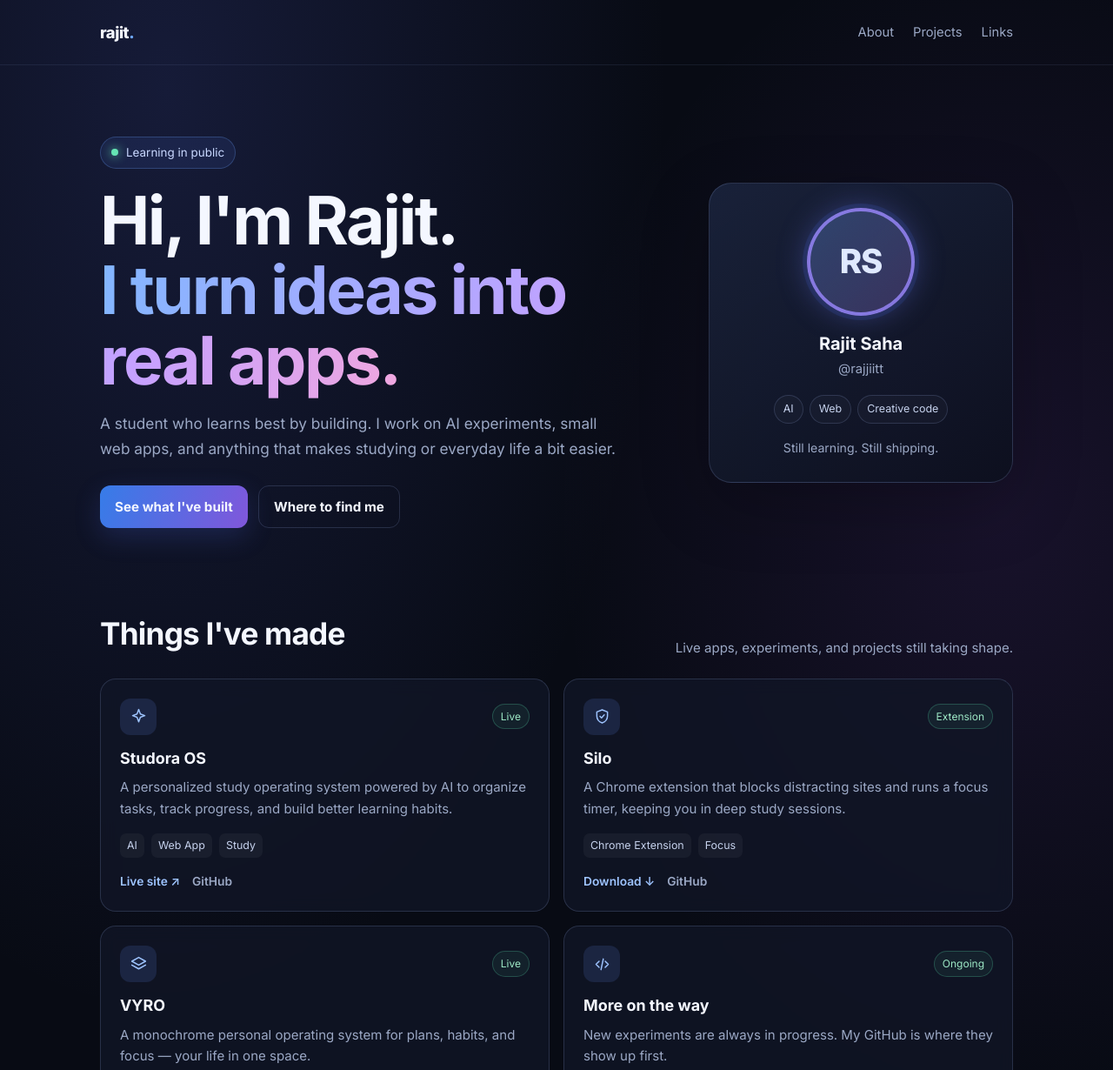
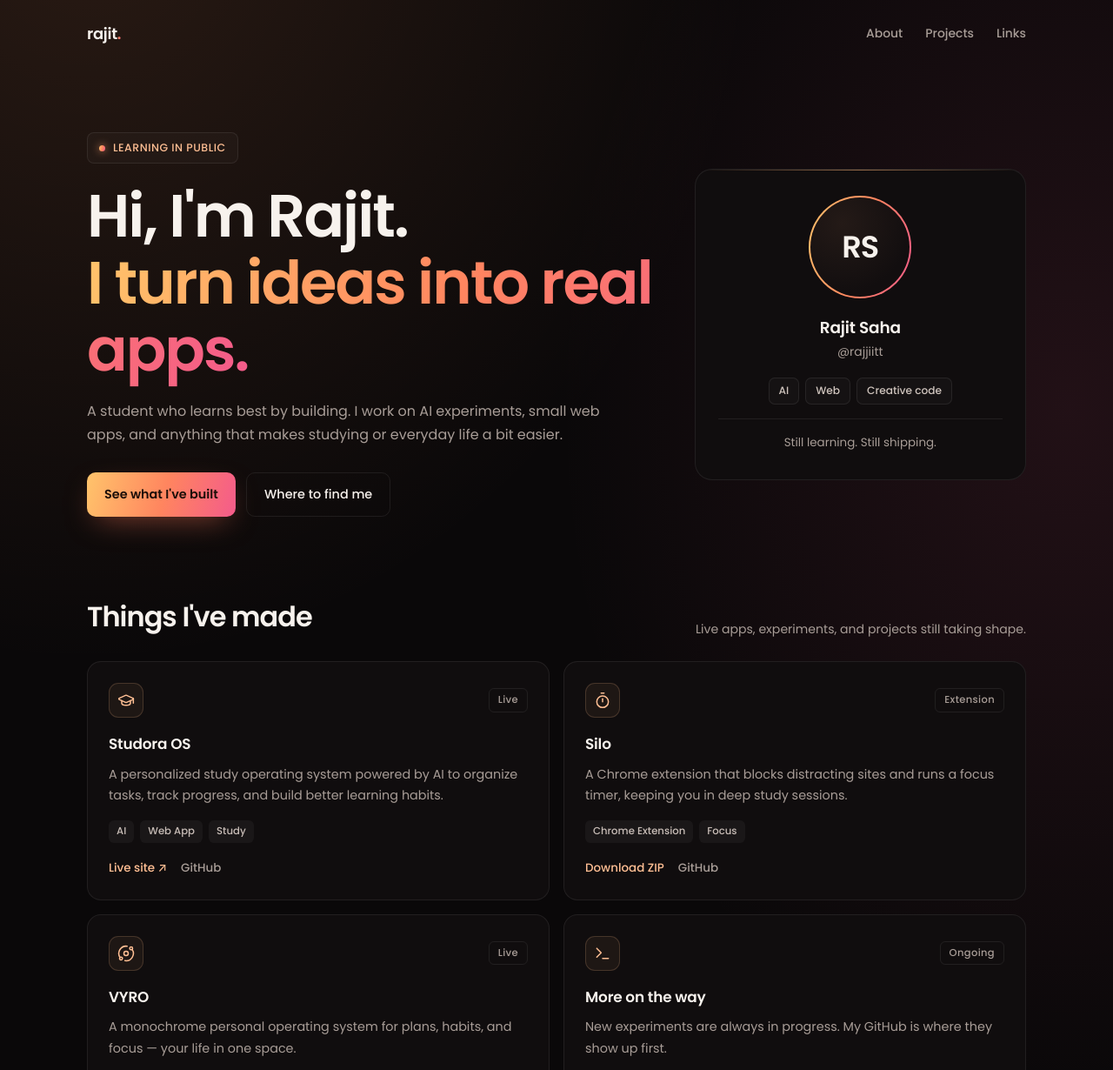
Before and after one commit to rajjiitt/rajjiitt.github.io, a plain HTML site: page index.html in a window 1280 px wide. Shown: the top 1230 px of the page at 87% size. Drawn offline with Linux system fonts and the light colour scheme.

Commit message:
Redesign with Poppins, ember gradient, and new icons

```diff
--- a/index.html
+++ b/index.html
@@ -3,13 +3,13 @@
 <head>
 <meta charset="utf-8">
 <meta name="viewport" content="width=device-width, initial-scale=1">
-<meta name="theme-color" content="#080b14">
+<meta name="theme-color" content="#0a0809">
 <meta name="description" content="Rajit Saha — a student developer building AI experiments, creative code, and small web projects.">
 <title>Rajit Saha | Developer Portfolio</title>
 <link rel="preconnect" href="https://fonts.googleapis.com">
 <link rel="preconnect" href="https://fonts.gstatic.com" crossorigin>
-<link href="https://fonts.googleapis.com/css2?family=Inter:wght@400;500;600;700;800&display=swap" rel="stylesheet">
-<link rel="stylesheet" href="style.css?v=2">
+<link href="https://fonts.googleapis.com/css2?family=Poppins:wght@400;500;600;700&display=swap" rel="stylesheet">
+<link rel="stylesheet" href="style.css?v=3">
 </head>
 <body>
 <header>
@@ -38,7 +38,7 @@
     </div>
 
     <aside class="profile-card" id="about">
-      <div class="avatar" aria-hidden="true">RS</div>
+      <div class="avatar-ring" aria-hidden="true"><div class="avatar">RS</div></div>
       <h2>Rajit Saha</h2>
       <p class="handle">@rajjiitt</p>
       <div class="mini-tags">
@@ -60,7 +60,7 @@
       <article class="card">
         <div class="card-top">
           <span class="card-icon" aria-hidden="true">
-            <svg viewBox="0 0 24 24"><path d="M12 3l2.2 5.8L20 11l-5.8 2.2L12 19l-2.2-5.8L4 11l5.8-2.2L12 3Z"/></svg>
+            <svg viewBox="0 0 24 24"><path d="M21.42 10.92a1 1 0 0 0-.02-1.84L12.83 5.18a2 2 0 0 0-1.66 0L2.6 9.08a1 1 0 0 0 0 1.83l8.57 3.91a2 2 0 0 0 1.66 0l8.59-3.9Z"/><path d="M22 10v6"/><path d="M6 12.5V16a6 3 0 0 0 12 0v-3.5"/></svg>
           </span>
           <span class="pill">Live</span>
         </div>
@@ -76,7 +76,7 @@
       <article class="card">
         <div class="card-top">
           <span class="card-icon" aria-hidden="true">
-            <svg viewBox="0 0 24 24"><path d="M12 3.5 5 6.2v5.1c0 4.3 2.8 7.7 7 9.2 4.2-1.5 7-4.9 7-9.2V6.2L12 3.5Z"/><path d="m9.2 11.9 2 2 3.6-3.8"/></svg>
+            <svg viewBox="0 0 24 24"><path d="M10 2h4"/><path d="M12 14v-4"/><circle cx="12" cy="14" r="8"/></svg>
           </span>
           <span class="pill">Extension</span>
         </div>
@@ -84,7 +84,7 @@
         <p>A Chrome extension that blocks distracting sites and runs a focus timer, keeping you in deep study sessions.</p>
         <div class="stack"><span>Chrome Extension</span><span>Focus</span></div>
         <div class="card-links">
-          <a href="./Silo-3.4.0.zip" download="Silo-3.4.0.zip">Download ↓</a>
+          <a href="./Silo-3.4.0.zip" download="Silo-3.4.0.zip">Download ZIP</a>
           <a href="https://github.com/rajjiitt/Silo" target="_blank" rel="noopener">GitHub</a>
         </div>
       </article>
@@ -92,7 +92,7 @@
       <article class="card">
         <div class="card-top">
           <span class="card-icon" aria-hidden="true">
-            <svg viewBox="0 0 24 24"><path d="m12 3 9 5-9 5-9-5 9-5Z"/><path d="m3 13 9 5 9-5"/></svg>
+            <svg viewBox="0 0 24 24"><circle cx="12" cy="12" r="3"/><circle cx="19" cy="5" r="2"/><circle cx="5" cy="19" r="2"/><path d="M10.4 21.9a10 10 0 0 0 9.94-15.42"/><path d="M13.5 2.1a10 10 0 0 0-9.84 15.42"/></svg>
           </span>
           <span class="pill">Live</span>
         </div>
@@ -108,7 +108,7 @@
       <article class="card">
         <div class="card-top">
           <span class="card-icon" aria-hidden="true">
-            <svg viewBox="0 0 24 24"><path d="m8 8-4 4 4 4M16 8l4 4-4 4M13.5 5l-3 14"/></svg>
+            <svg viewBox="0 0 24 24"><polyline points="4 17 10 11 4 5"/><line x1="12" x2="20" y1="19" y2="19"/></svg>
           </span>
           <span class="pill">Ongoing</span>
         </div>
@@ -130,29 +130,29 @@
 
     <div class="socials">
       <a class="social" href="https://github.com/rajjiitt" target="_blank" rel="noopener">
-        <span class="social-icon gh" aria-hidden="true">
+        <span class="social-icon" aria-hidden="true">
           <svg class="icon-fill" viewBox="0 0 24 24"><path d="M12 .297c-6.63 0-12 5.373-12 12 0 5.303 3.438 9.8 8.205 11.387.6.113.82-.258.82-.577 0-.285-.01-1.04-.015-2.04-3.338.724-4.042-1.61-4.042-1.61-.546-1.387-1.333-1.756-1.333-1.756-1.09-.745.083-.73.083-.73 1.205.084 1.84 1.237 1.84 1.237 1.07 1.834 2.807 1.304 3.492.997.108-.775.42-1.305.763-1.605-2.665-.3-5.466-1.333-5.466-5.93 0-1.31.467-2.38 1.235-3.22-.124-.303-.536-1.523.117-3.176 0 0 1.008-.322 3.3 1.23.957-.266 1.983-.399 3.003-.404 1.02.005 2.047.138 3.006.404 2.29-1.552 3.296-1.23 3.296-1.23.655 1.653.243 2.873.12 3.176.77.84 1.233 1.91 1.233 3.22 0 4.61-2.805 5.625-5.475 5.92.43.37.814 1.102.814 2.222 0 1.604-.015 2.896-.015 3.286 0 .32.216.694.825.576C20.565 22.092 24 17.592 24 12.297c0-6.627-5.373-12-12-12Z"/></svg>
         </span>
         <span><strong>GitHub</strong><small>github.com/rajjiitt</small></span>
       </a>
 
       <a class="social" href="https://www.instagram.com/rajjiitt.ig/" target="_blank" rel="noopener">
-        <span class="social-icon ig" aria-hidden="true">
-          <svg viewBox="0 0 24 24"><rect x="4" y="4" width="16" height="16" rx="5"/><circle cx="12" cy="12" r="3.6"/><circle cx="17" cy="7" r="1"/></svg>
+        <span class="social-icon" aria-hidden="true">
+          <svg viewBox="0 0 24 24"><rect width="18" height="18" x="3" y="3" rx="5"/><path d="M16 11.37A4 4 0 1 1 12.63 8 4 4 0 0 1 16 11.37Z"/><path d="M17.5 6.5h.01"/></svg>
         </span>
         <span><strong>Instagram</strong><small>@rajjiitt.ig</small></span>
       </a>
 
       <a class="social" href="mailto:rajitsaha152@gmail.com">
-        <span class="social-icon ml" aria-hidden="true">
-          <svg viewBox="0 0 24 24"><rect x="4" y="6" width="16" height="12" rx="2.5"/><path d="m4.5 7.5 7.5 5.5 7.5-5.5"/></svg>
+        <span class="social-icon" aria-hidden="true">
+          <svg viewBox="0 0 24 24"><rect width="20" height="16" x="2" y="4" rx="2"/><path d="m22 7-8.97 5.7a2 2 0 0 1-2.06 0L2 7"/></svg>
         </span>
         <span><strong>Email</strong><small>rajitsaha152@gmail.com</small></span>
       </a>
 
       <a class="social" href="./Silo-3.4.0.zip" download="Silo-3.4.0.zip">
-        <span class="social-icon dl" aria-hidden="true">
-          <svg viewBox="0 0 24 24"><path d="M12 4v10m0 0 4.2-4.2M12 14 7.8 9.8M5.5 19h13"/></svg>
+        <span class="social-icon" aria-hidden="true">
+          <svg viewBox="0 0 24 24"><path d="M21 15v4a2 2 0 0 1-2 2H5a2 2 0 0 1-2-2v-4"/><path d="m7 10 5 5 5-5"/><path d="M12 15V3"/></svg>
         </span>
         <span><strong>Silo</strong><small>Download the extension</small></span>
       </a>
--- a/style.css
+++ b/style.css
@@ -1,11 +1,16 @@
 :root {
-  --bg: #080b14;
-  --panel: rgba(17, 23, 39, .78);
-  --text: #f4f7ff;
-  --muted: #9ba8c5;
-  --blue: #6ea8ff;
-  --purple: #b58aff;
-  --border: rgba(145, 166, 220, .20);
+  --bg: #0a0809;
+  --surface: #100d0e;
+  --surface-2: #151113;
+  --text: #f7f2ed;
+  --muted: #a89d97;
+  --line: rgba(255, 255, 255, .075);
+  --line-strong: rgba(255, 190, 140, .38);
+  --ember-1: #ffc46b;
+  --ember-2: #ff855f;
+  --ember-3: #f45b8b;
+  --accent-soft: #ffbf94;
+  --gradient: linear-gradient(105deg, var(--ember-1), var(--ember-2) 52%, var(--ember-3));
 }
 
 * { box-sizing: border-box; margin: 0; padding: 0; }
@@ -14,286 +19,329 @@ html { scroll-behavior: smooth; }
 
 body {
   background:
-    radial-gradient(ellipse at 15% 5%, rgba(77, 91, 200, .20), transparent 36rem),
-    radial-gradient(ellipse at 90% 28%, rgba(132, 63, 195, .13), transparent 32rem),
+    radial-gradient(ellipse 60% 42% at 8% -6%, rgba(255, 150, 90, .13), transparent),
+    radial-gradient(ellipse 46% 38% at 96% 22%, rgba(244, 91, 139, .10), transparent),
+    radial-gradient(ellipse 55% 40% at 50% 110%, rgba(255, 130, 90, .05), transparent),
     var(--bg);
   color: var(--text);
-  font-family: Inter, ui-sans-serif, system-ui, -apple-system, "Segoe UI", sans-serif;
-  line-height: 1.65;
+  font-family: Poppins, ui-sans-serif, system-ui, -apple-system, "Segoe UI", sans-serif;
+  font-size: .98rem;
+  line-height: 1.7;
   min-height: 100vh;
   -webkit-font-smoothing: antialiased;
 }
 
 a { color: inherit; text-decoration: none; }
 
-.wrap { width: min(1050px, calc(100% - 36px)); margin: 0 auto; }
+.wrap { width: min(1080px, calc(100% - 40px)); margin: 0 auto; }
 
-header { padding: 22px 0; border-bottom: 1px solid rgba(145, 166, 220, .10); }
+header { padding: 24px 0; }
 
 nav { display: flex; align-items: center; justify-content: space-between; gap: 20px; }
 
-.brand { font-weight: 800; letter-spacing: -.5px; font-size: 1.15rem; }
-.brand span { color: var(--blue); }
+.brand { font-weight: 600; font-size: 1.12rem; letter-spacing: -.3px; }
+.brand span { background: var(--gradient); -webkit-background-clip: text; background-clip: text; color: transparent; }
 
-.navlinks { display: flex; gap: 22px; color: var(--muted); font-size: .92rem; }
-.navlinks a:hover { color: #fff; }
+.navlinks { display: flex; gap: 26px; color: var(--muted); font-size: .87rem; font-weight: 500; }
+.navlinks a { transition: color .2s; }
+.navlinks a:hover { color: var(--text); }
 
 .hero {
-  padding: 82px 0 64px;
+  padding: 74px 0 58px;
   display: grid;
-  grid-template-columns: 1.5fr .8fr;
+  grid-template-columns: 1.45fr .85fr;
   align-items: center;
-  gap: 44px;
+  gap: 48px;
 }
 
 .eyebrow {
   display: inline-flex;
   align-items: center;
   gap: 9px;
-  color: #c9d8ff;
-  background: rgba(89, 132, 255, .10);
-  border: 1px solid rgba(110, 168, 255, .25);
-  padding: 6px 12px;
-  border-radius: 999px;
-  font-size: .84rem;
+  padding: 6px 13px;
+  border: 1px solid var(--line);
+  border-radius: 8px;
+  background: rgba(255, 255, 255, .025);
+  color: var(--accent-soft);
+  font-size: .78rem;
+  font-weight: 500;
+  letter-spacing: .04em;
+  text-transform: uppercase;
 }
 
 .dot {
-  width: 8px;
-  height: 8px;
-  background: #65e6b4;
+  width: 7px;
+  height: 7px;
   border-radius: 50%;
-  box-shadow: 0 0 12px #65e6b4;
+  background: var(--gradient);
+  box-shadow: 0 0 10px rgba(255, 160, 110, .8);
 }
 
 h1 {
-  font-size: clamp(2.6rem, 7vw, 4.8rem);
-  line-height: 1.05;
-  letter-spacing: -2.5px;
-  margin: 20px 0 18px;
+  font-size: clamp(2.4rem, 6.4vw, 4.3rem);
+  font-weight: 600;
+  line-height: 1.12;
+  letter-spacing: -2px;
+  margin: 22px 0 18px;
 }
 
 .gradient {
-  background: linear-gradient(100deg, #82b6ff, #c5a1ff 65%, #f0a7df);
+  background: var(--gradient);
   -webkit-background-clip: text;
   background-clip: text;
   color: transparent;
 }
 
-.intro { color: var(--muted); font-size: 1.08rem; max-width: 610px; }
+.intro { color: var(--muted); max-width: 590px; font-size: 1rem; }
 
-.actions { display: flex; flex-wrap: wrap; gap: 12px; margin-top: 28px; }
+.actions { display: flex; flex-wrap: wrap; gap: 12px; margin-top: 30px; }
 
 .btn {
   display: inline-flex;
   align-items: center;
   justify-content: center;
-  gap: 9px;
-  padding: 11px 17px;
-  border-radius: 12px;
-  font-weight: 700;
-  font-size: .95rem;
-  border: 1px solid var(--border);
+  gap: 8px;
+  padding: 12px 20px;
+  border-radius: 10px;
+  border: 1px solid var(--line);
+  font-family: inherit;
+  font-size: .9rem;
+  font-weight: 500;
   transition: transform .2s, border-color .2s, background .2s;
 }
-.btn:hover { transform: translateY(-3px); border-color: rgba(126, 169, 255, .65); }
+.btn:hover { transform: translateY(-2px); border-color: var(--line-strong); background: rgba(255, 255, 255, .03); }
 
 .primary {
-  background: linear-gradient(110deg, #367ce8, #8057db);
+  background: var(--gradient);
   border: 0;
-  box-shadow: 0 10px 30px rgba(72, 100, 220, .22);
+  color: #1c0f09;
+  font-weight: 600;
+  box-shadow: 0 12px 34px -12px rgba(255, 120, 90, .55);
 }
+.primary:hover { background: var(--gradient); filter: brightness(1.06); }
 
 .profile-card {
-  padding: 28px;
-  border: 1px solid var(--border);
-  border-radius: 26px;
-  background: linear-gradient(145deg, rgba(28, 38, 65, .82), rgba(12, 16, 29, .84));
-  box-shadow: 0 25px 80px rgba(0, 0, 0, .22);
+  position: relative;
+  overflow: hidden;
+  padding: 30px 26px;
+  border: 1px solid var(--line);
+  border-radius: 20px;
+  background: var(--surface);
   text-align: center;
 }
+.profile-card::before {
+  content: "";
+  position: absolute;
+  inset: 0 0 auto;
+  height: 1px;
+  background: linear-gradient(90deg, transparent, rgba(255, 180, 120, .55), transparent);
+}
+.profile-card h2 { font-size: 1.16rem; font-weight: 600; letter-spacing: -.2px; }
 
+.avatar-ring {
+  width: 118px;
+  height: 118px;
+  margin: 0 auto 18px;
+  padding: 2px;
+  border-radius: 50%;
+  background: var(--gradient);
+}
 .avatar {
-  width: 124px;
-  height: 124px;
-  margin: 0 auto 16px;
+  width: 100%;
+  height: 100%;
   display: grid;
   place-items: center;
   border-radius: 50%;
-  border: 4px solid rgba(155, 137, 255, .8);
-  box-shadow: 0 0 0 5px rgba(73, 117, 255, .12), 0 0 34px rgba(114, 126, 255, .35);
-  background: linear-gradient(135deg, rgba(110, 168, 255, .28), rgba(181, 138, 255, .24));
-  font-size: 2.4rem;
-  font-weight: 800;
+  background: radial-gradient(circle at 32% 26%, #241a17, #120e0f 70%);
+  font-size: 2.2rem;
+  font-weight: 600;
   letter-spacing: -1px;
-  color: #dfe9ff;
+  color: var(--text);
 }
 
-.profile-card h2 { font-size: 1.25rem; }
-
-.handle { color: var(--muted); font-size: .92rem; }
+.handle { color: var(--muted); font-size: .87rem; }
 
 .mini-tags { display: flex; justify-content: center; flex-wrap: wrap; gap: 7px; margin-top: 18px; }
 
 .tag {
-  font-size: .78rem;
-  padding: 5px 10px;
-  border: 1px solid var(--border);
-  border-radius: 999px;
-  color: #c6d2ed;
+  padding: 4px 11px;
+  border: 1px solid var(--line);
+  border-radius: 7px;
+  color: #cfc4bd;
+  font-size: .76rem;
+  font-weight: 500;
   background: rgba(255, 255, 255, .025);
 }
 
-.tagline { color: var(--muted); font-size: .88rem; margin-top: 16px; }
+.tagline { margin-top: 16px; padding-top: 16px; border-top: 1px solid var(--line); color: var(--muted); font-size: .84rem; }
 
-section { padding: 28px 0 52px; }
+section { padding: 30px 0 54px; }
 
 .section-heading {
   display: flex;
   align-items: flex-end;
   justify-content: space-between;
-  gap: 18px;
-  margin-bottom: 22px;
+  gap: 20px;
+  margin-bottom: 24px;
 }
-.section-heading h2 { font-size: clamp(1.6rem, 4vw, 2.2rem); letter-spacing: -.8px; }
-.section-heading p { color: var(--muted); font-size: .94rem; }
+.section-heading h2 { font-size: clamp(1.5rem, 3.6vw, 2rem); font-weight: 600; letter-spacing: -1px; }
+.section-heading p { color: var(--muted); font-size: .88rem; }
 
 .grid { display: grid; grid-template-columns: repeat(2, minmax(0, 1fr)); gap: 16px; }
 
 .card {
+  position: relative;
   display: flex;
   flex-direction: column;
-  background: var(--panel);
-  border: 1px solid var(--border);
-  border-radius: 18px;
-  padding: 22px;
-  backdrop-filter: blur(10px);
-  transition: transform .2s, border-color .2s;
+  padding: 24px;
+  border: 1px solid var(--line);
+  border-radius: 16px;
+  background: var(--surface);
+  transition: transform .22s, border-color .22s, box-shadow .22s;
 }
-.card:hover { transform: translateY(-4px); border-color: rgba(128, 164, 255, .48); }
+.card::before {
+  content: "";
+  position: absolute;
+  top: -1px;
+  left: 24px;
+  right: 24px;
+  height: 1px;
+  background: linear-gradient(90deg, transparent, rgba(255, 180, 120, .6), transparent);
+  opacity: 0;
+  transition: opacity .22s;
+}
+.card:hover { transform: translateY(-4px); border-color: var(--line-strong); box-shadow: 0 22px 44px -26px rgba(255, 130, 95, .45); }
+.card:hover::before { opacity: 1; }
 
-.card-top { display: flex; justify-content: space-between; align-items: center; gap: 12px; margin-bottom: 12px; }
+.card-top { display: flex; align-items: center; justify-content: space-between; gap: 12px; margin-bottom: 16px; }
 
 .card-icon {
-  width: 42px;
-  height: 42px;
+  width: 40px;
+  height: 40px;
   display: grid;
   place-items: center;
-  border-radius: 12px;
-  background: rgba(105, 145, 255, .14);
-  color: #9ec4ff;
+  border-radius: 11px;
+  border: 1px solid rgba(255, 190, 140, .18);
+  background: rgba(255, 180, 120, .06);
+  color: var(--accent-soft);
 }
 .card-icon svg {
-  width: 21px;
-  height: 21px;
+  width: 20px;
+  height: 20px;
   fill: none;
   stroke: currentColor;
-  stroke-width: 1.7;
+  stroke-width: 1.8;
   stroke-linecap: round;
   stroke-linejoin: round;
 }
 
 .pill {
-  color: #9de8c6;
-  font-size: .75rem;
-  border: 1px solid rgba(90, 220, 170, .25);
-  background: rgba(90, 220, 170, .07);
-  border-radius: 999px;
-  padding: 4px 9px;
+  padding: 3px 10px;
+  border: 1px solid var(--line);
+  border-radius: 6px;
+  color: var(--muted);
+  font-size: .72rem;
+  font-weight: 500;
+  letter-spacing: .03em;
   white-space: nowrap;
 }
 
-.card h3 { font-size: 1.12rem; margin-bottom: 7px; }
-.card p { color: var(--muted); font-size: .94rem; }
+.card h3 { font-size: 1.06rem; font-weight: 600; letter-spacing: -.2px; margin-bottom: 8px; }
+.card p { color: var(--muted); font-size: .9rem; }
 
-.stack { display: flex; gap: 8px; flex-wrap: wrap; margin-top: 15px; }
+.stack { display: flex; flex-wrap: wrap; gap: 7px; margin-top: 16px; }
 .stack span {
-  font-size: .78rem;
-  color: #c6d2ed;
+  padding: 3px 9px;
+  border-radius: 6px;
   background: rgba(255, 255, 255, .045);
-  padding: 4px 8px;
-  border-radius: 7px;
+  color: #c8bdb7;
+  font-size: .73rem;
+  font-weight: 500;
 }
 
-.card-links { display: flex; flex-wrap: wrap; gap: 14px; margin-top: auto; padding-top: 16px; }
-.card-links a { font-size: .86rem; font-weight: 600; color: #9ec4ff; }
-.card-links a:hover { color: #fff; text-decoration: underline; }
+.card-links { display: flex; flex-wrap: wrap; gap: 16px; margin-top: auto; padding-top: 18px; }
+.card-links a { color: var(--accent-soft); font-size: .84rem; font-weight: 500; }
+.card-links a:hover { text-decoration: underline; text-underline-offset: 3px; }
 .card-links a + a { color: var(--muted); }
-.card-links a + a:hover { color: #fff; }
+.card-links a + a:hover { color: var(--text); }
 
 .socials { display: grid; grid-template-columns: repeat(2, minmax(0, 1fr)); gap: 12px; }
 
 .social {
   display: flex;
   align-items: center;
-  gap: 13px;
-  padding: 15px;
-  border: 1px solid var(--border);
-  border-radius: 14px;
-  background: rgba(17, 23, 39, .65);
-  transition: transform .2s, border-color .2s;
+  gap: 14px;
+  padding: 15px 16px;
+  border: 1px solid var(--line);
+  border-radius: 13px;
+  background: var(--surface);
+  transition: transform .2s, border-color .2s, background .2s;
 }
-.social:hover { transform: translateY(-3px); border-color: rgba(126, 169, 255, .55); }
+.social:hover { transform: translateY(-3px); border-color: var(--line-strong); background: var(--surface-2); }
 
 .social-icon {
-  width: 43px;
-  height: 43px;
+  width: 40px;
+  height: 40px;
+  flex-shrink: 0;
   display: grid;
   place-items: center;
-  border-radius: 13px;
-  flex-shrink: 0;
+  border-radius: 10px;
+  border: 1px solid var(--line);
+  background: rgba(255, 255, 255, .035);
 }
 .social-icon svg {
-  width: 21px;
-  height: 21px;
+  width: 19px;
+  height: 19px;
   fill: none;
-  stroke: #fff;
-  stroke-width: 1.7;
+  stroke: var(--accent-soft);
+  stroke-width: 1.8;
   stroke-linecap: round;
   stroke-linejoin: round;
 }
-.social-icon .icon-fill { fill: #fff; stroke: none; }
+.social-icon .icon-fill { fill: var(--text); stroke: none; }
 
-.ig { background: linear-gradient(135deg, #6e35c8, #e83c85, #ff9d51); }
-.gh { background: #242a38; }
-.ml { background: #2f6fe4; }
-.dl { background: #7b4bd8; }
-
-.social strong { display: block; font-size: .95rem; line-height: 1.3; }
-.social small { display: block; color: var(--muted); font-size: .82rem; overflow-wrap: anywhere; }
+.social strong { display: block; font-size: .9rem; font-weight: 500; line-height: 1.35; }
+.social small { display: block; color: var(--muted); font-size: .78rem; overflow-wrap: anywhere; }
 
 .contact {
+  position: relative;
+  overflow: hidden;
+  padding: 38px 30px;
+  border: 1px solid var(--line);
+  border-radius: 20px;
+  background:
+    radial-gradient(ellipse 55% 120% at 12% 0%, rgba(255, 150, 90, .10), transparent),
+    radial-gradient(ellipse 55% 120% at 88% 100%, rgba(244, 91, 139, .10), transparent),
+    var(--surface);
   text-align: center;
-  padding: 30px;
-  border-radius: 22px;
-  border: 1px solid var(--border);
-  background: linear-gradient(120deg, rgba(56, 94, 190, .13), rgba(143, 73, 183, .12));
 }
-.contact h2 { font-size: clamp(1.5rem, 3.6vw, 2rem); letter-spacing: -.6px; }
-.contact p { color: var(--muted); margin: 8px auto 18px; max-width: 580px; }
+.contact h2 { font-size: clamp(1.4rem, 3.4vw, 1.9rem); font-weight: 600; letter-spacing: -.8px; }
+.contact p { max-width: 560px; margin: 10px auto 22px; color: var(--muted); font-size: .92rem; }
 
 footer {
-  padding: 25px 0 35px;
-  color: #7e8aa6;
-  font-size: .85rem;
+  padding: 26px 0 36px;
+  border-top: 1px solid var(--line);
+  color: #857a75;
+  font-size: .8rem;
   text-align: center;
-  border-top: 1px solid rgba(145, 166, 220, .10);
 }
 
-a:focus-visible, button:focus-visible { outline: 2px solid #82b6ff; outline-offset: 3px; border-radius: 6px; }
+a:focus-visible, button:focus-visible { outline: 2px solid var(--accent-soft); outline-offset: 3px; border-radius: 6px; }
 
 @media (max-width: 760px) {
-  .hero { grid-template-columns: 1fr; padding-top: 54px; gap: 30px; }
+  .hero { grid-template-columns: 1fr; padding-top: 48px; gap: 32px; }
   .profile-card { max-width: 420px; width: 100%; margin: 0 auto; }
   .grid { grid-template-columns: 1fr; }
 }
 
 @media (max-width: 520px) {
-  .navlinks { gap: 14px; font-size: .84rem; }
+  .wrap { width: calc(100% - 32px); }
+  .navlinks { gap: 16px; font-size: .82rem; }
   .socials { grid-template-columns: 1fr; }
   .section-heading { display: block; }
   .section-heading p { margin-top: 4px; }
-  h1 { letter-spacing: -1.5px; }
+  h1 { letter-spacing: -1.2px; }
+  .contact { padding: 30px 22px; }
 }
 
 @media (prefers-reduced-motion: reduce) {
```
